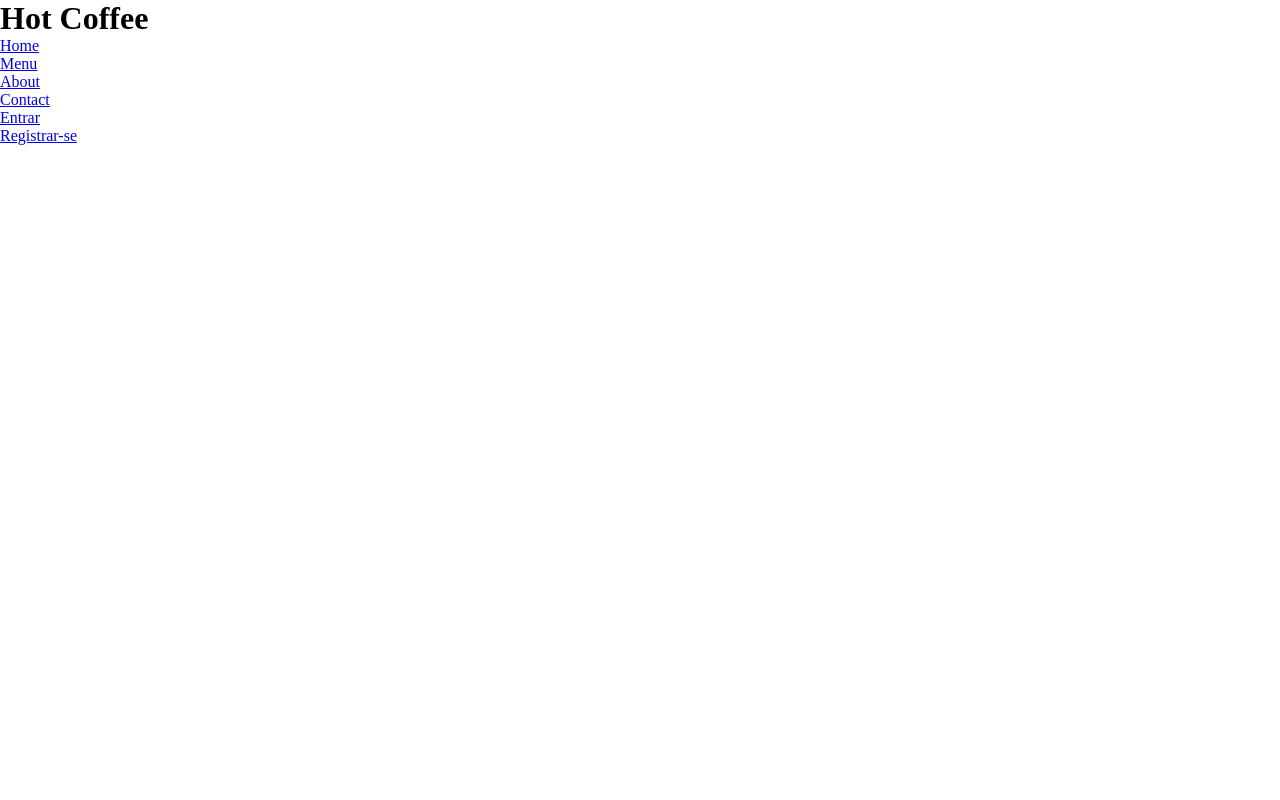
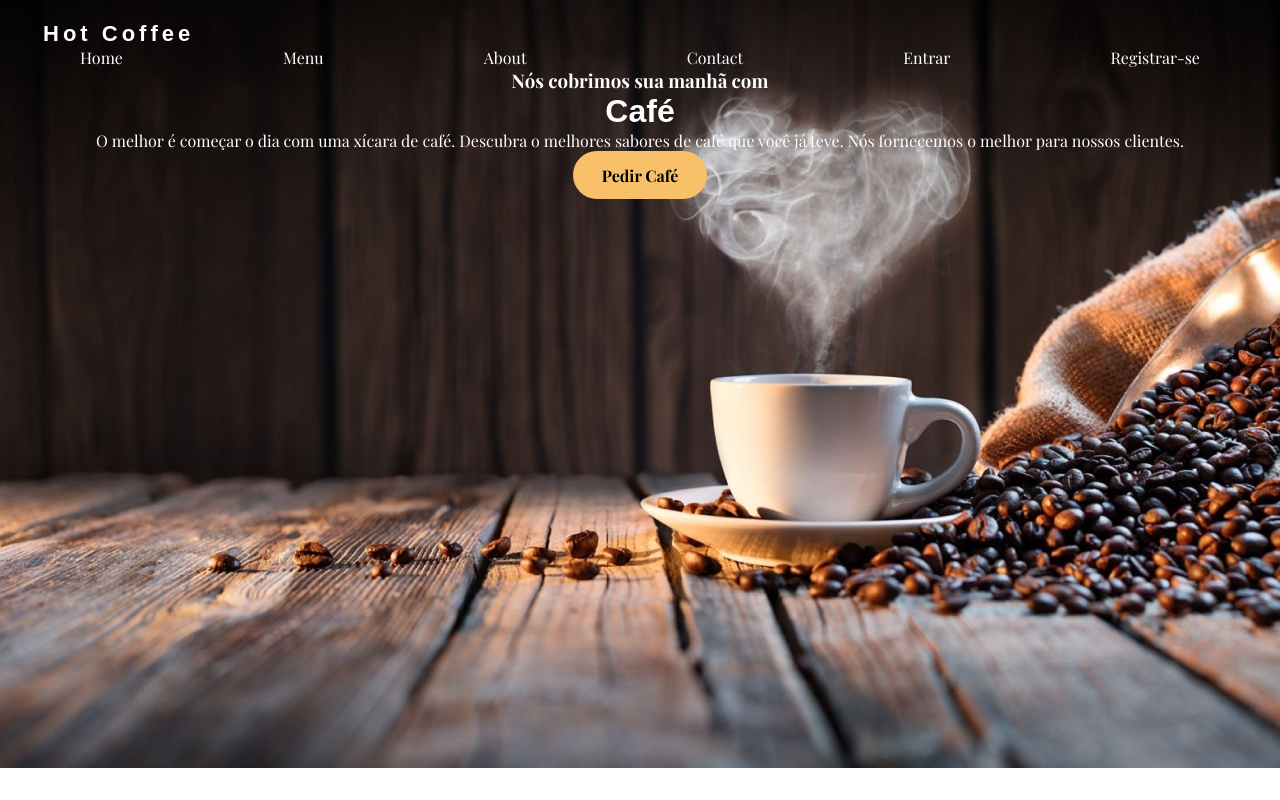
Before and after one commit to xIgorBernardox/bean-scene, a plain HTML site: page index.html in a window 1280 px wide. Drawn offline with nearby package versions, Linux system fonts and the light colour scheme; a web font is replaced by a local one.

Commit message:
Adicionado botão de "pedir café" no header. Adicionado título, subtítulo e descrição no header.

```diff
--- a/index.html
+++ b/index.html
@@ -16,6 +16,8 @@
 </head>
 <body>
   <header>
+    <img class="bg-header" src="/assets/top-bg/coffee_image.png" alt="A cup of coffee with smoke in the shape of a heart">
+    <div class="header-layout">
       <h1 class="logo">
         <span class="logo__text">Hot</span>
         <span class="logo__text logo_text--bold">Coffee</span>
@@ -30,6 +32,17 @@
           <li class="main-navigation__item"><a href="#">Registrar-se</a></li>
         </ul>
       </nav>
+    </div>
+    <div class="header-intro">
+      <h3 class="header-intro__subtitle">Nós cobrimos sua manhã com</h3>
+      <h1 class="header-intro__title">Café</h1>
+      <p class="header-intro__description">
+        O melhor é começar o dia com uma xícara de café. Descubra o
+        melhores sabores de café que você já teve. Nós fornecemos o melhor
+        para nossos clientes.
+      </p>
+      <button class="header-intro__button">Pedir Café</button>
+    </div>
   </header>
 
   <main>
--- a/styles/header.css
+++ b/styles/header.css
@@ -0,0 +1,66 @@
+.bg-header {
+  object-fit: cover;
+  width: 100%;
+  height: 768px;
+  position: absolute;
+}
+
+.header-layout {
+  position: relative;
+
+}
+
+.logo {
+  font-family: var(--title-font);
+  font-size: 22px;
+  letter-spacing: 4px;
+  color: var(--txt-default-color);
+  padding-top: 21px ;
+  padding-left: 43px;
+}
+
+.main-navigation__list{
+  display: flex;
+  align-items: center;
+  justify-content: space-around;
+  list-style: none;
+}
+
+.main-navigation__item a {
+  font-family: var(--default-font);
+  color: var(--txt-default-color);
+  text-decoration: none;
+}
+
+.header-intro {
+  position: relative;
+  display: flex;
+  flex-direction: column;
+  align-items: center;
+  justify-content: center;
+  color: var(--txt-default-color);
+}
+
+.header-intro__subtitle {
+  font-family: var(--default-font);
+}
+
+.header-intro__title {
+  font-family: var(--title-font);
+}
+
+.header-intro__description {
+  text-align: center;
+  font-family: var(--default-font);
+}
+
+.header-intro__button {
+  width: 134px;
+  height: 48px;
+  border-radius: 24px;
+  border: none;
+  background-color: var(--btn-color);
+  font-family: var(--default-font);
+  font-size: 16px;
+  font-weight: bold;
+}
```
Lines whose indentation alone changed are shown as unchanged.
